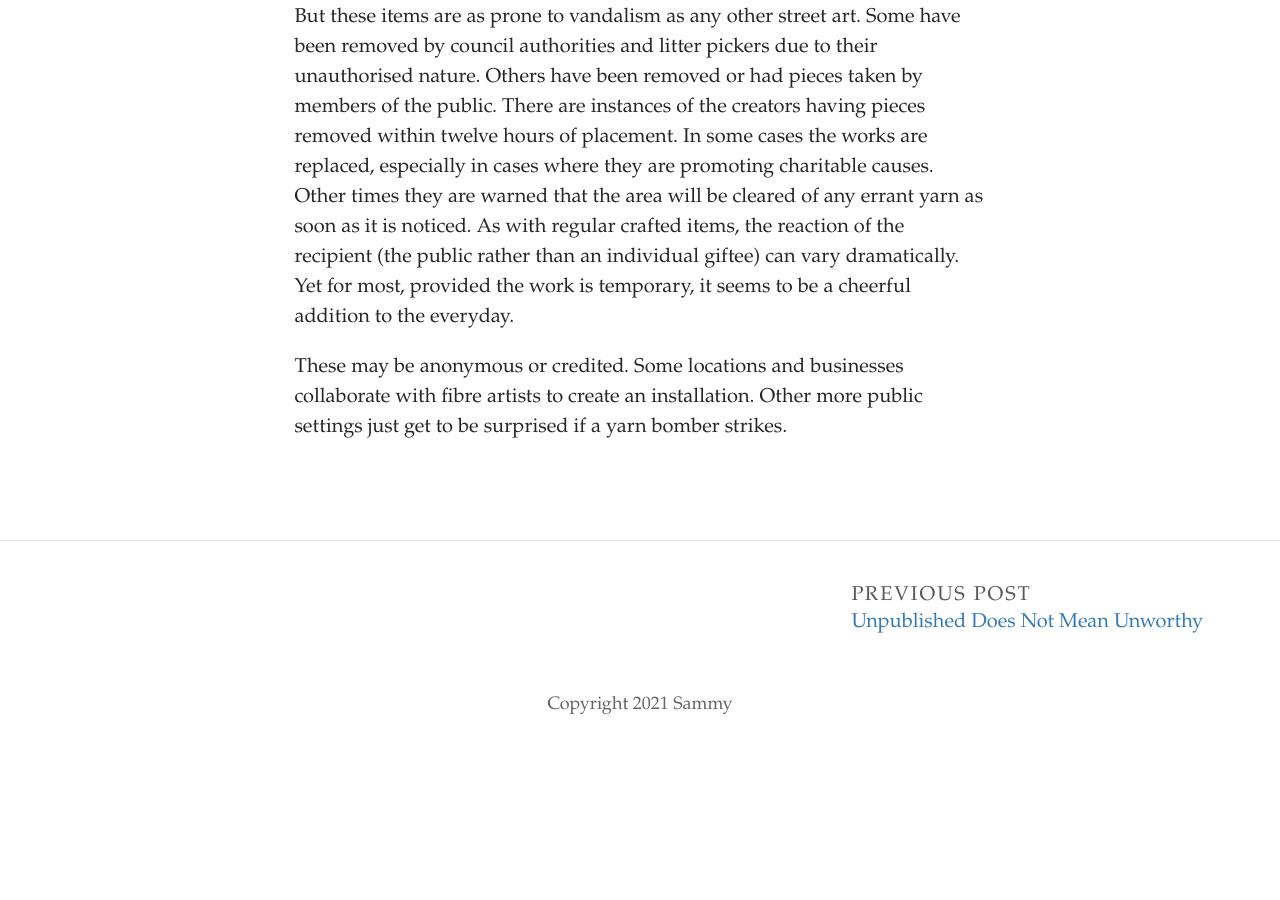
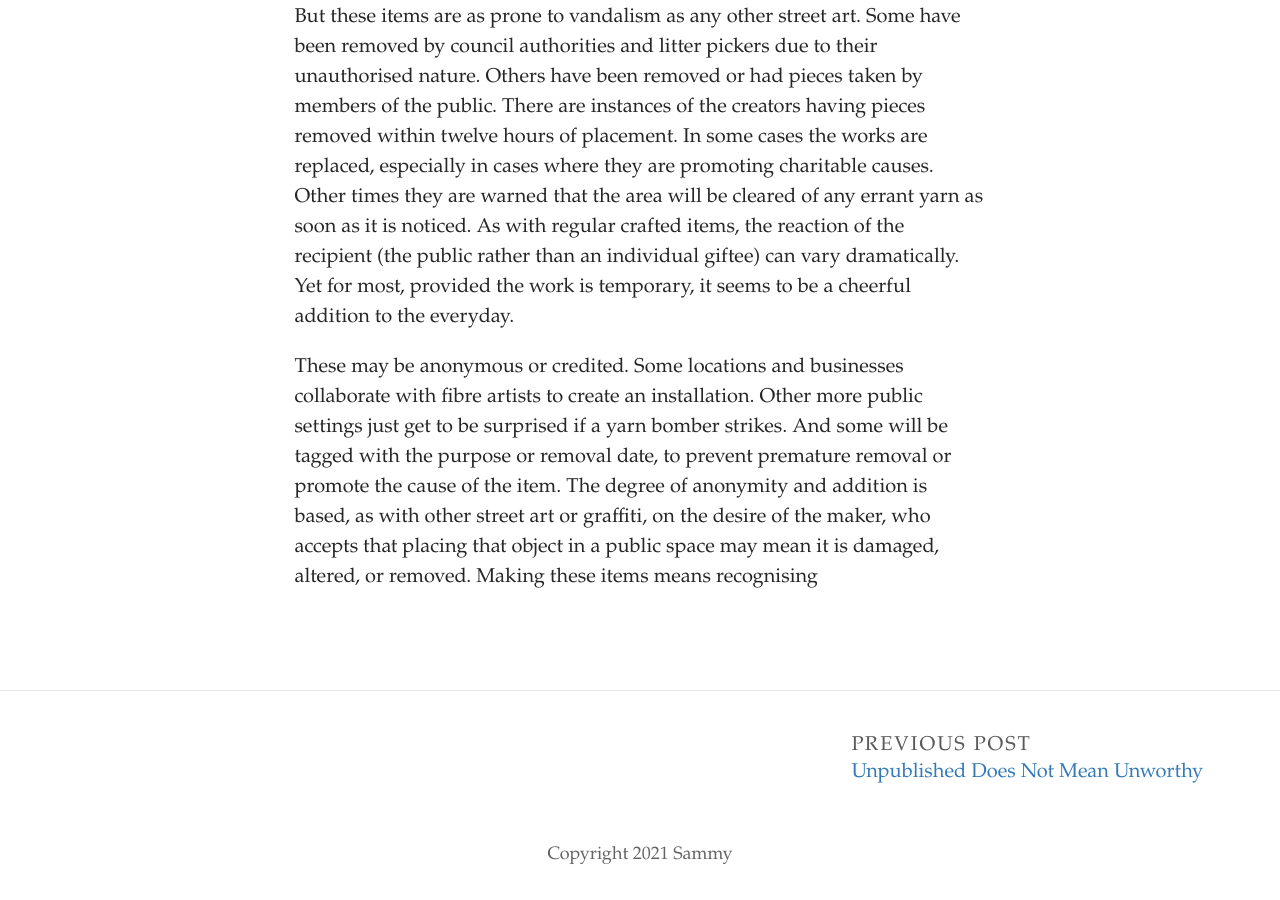
Before and after one commit to SammySpinsAYarn/Blog, a Jekyll site: the page built from _posts/2023-08-12-yarn-bombing-is-crafty-graffiti.md, in a window 1280 px wide and 900 px high, scrolled down 924 px. Built offline with Jekyll 4.4.1, drawn with Linux system fonts in a browser that asks for light colours; some web fonts are replaced; before the commit the page ends 1674 px from its top, so only the background shows below that.

Commit message:
Update Post “2023-08-12-yarn-bombing-is-crafty-graffiti”

```diff
--- a/_posts/2023-08-12-yarn-bombing-is-crafty-graffiti.md
+++ b/_posts/2023-08-12-yarn-bombing-is-crafty-graffiti.md
@@ -12,4 +12,4 @@
 
 B﻿ut these items are as prone to vandalism as any other street art. Some have been removed by council authorities and litter pickers due to their unauthorised nature. Others have been removed or had pieces taken by members of the public. There are instances of the creators having pieces removed within twelve hours of placement. In some cases the works are replaced, especially in cases where they are promoting charitable causes. Other times they are warned that the area will be cleared of any errant yarn as soon as it is noticed. As with regular crafted items, the reaction of the recipient (the public rather than an individual giftee) can vary dramatically. Yet for most, provided the work is temporary, it seems to be a cheerful addition to the everyday.
 
-T﻿hese may be anonymous or credited. Some locations and businesses collaborate with fibre artists to create an installation. Other more public settings just get to be surprised if a yarn bomber strikes.
+T﻿hese may be anonymous or credited. Some locations and businesses collaborate with fibre artists to create an installation. Other more public settings just get to be surprised if a yarn bomber strikes. And some will be tagged with the purpose or removal date, to prevent premature removal or promote the cause of the item. The degree of anonymity and addition is based, as with other street art or graffiti, on the desire of the maker, who accepts that placing that object in a public space may mean it is damaged, altered, or removed. Making these items means recognising
```
